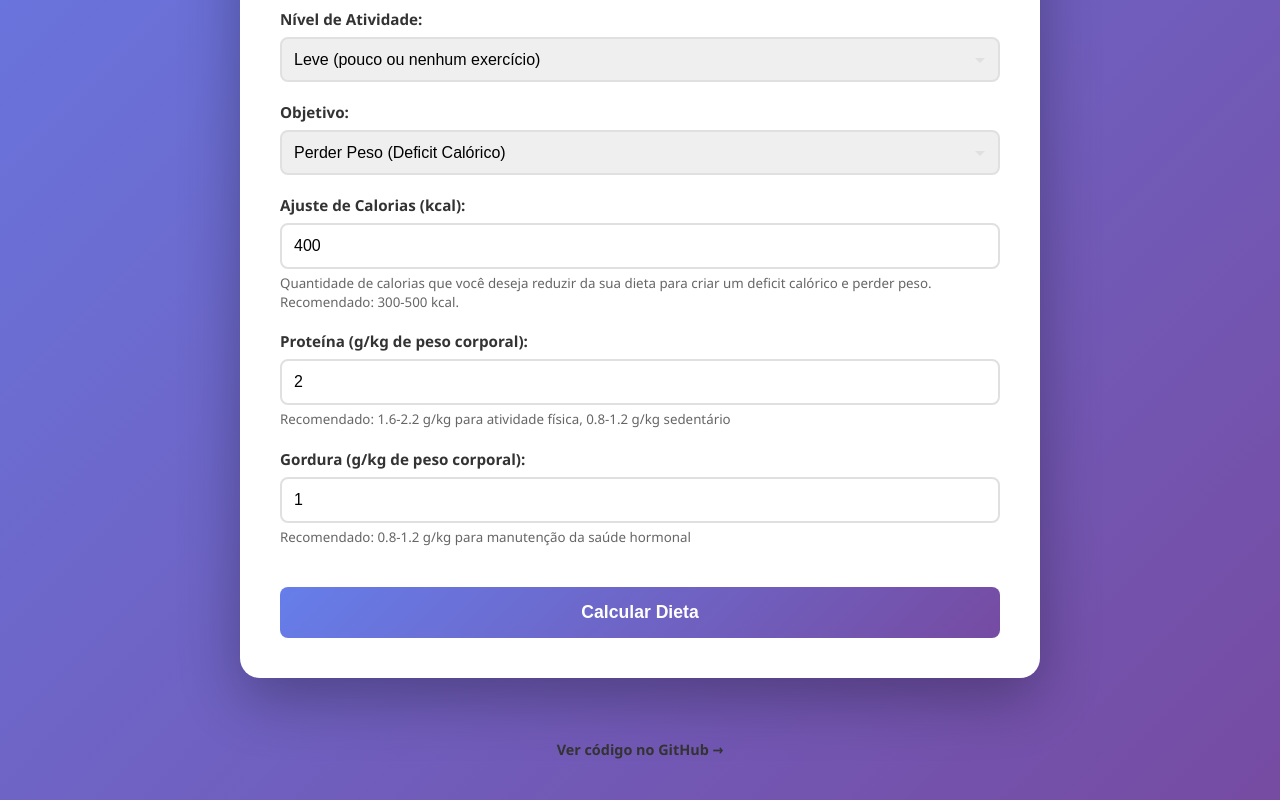
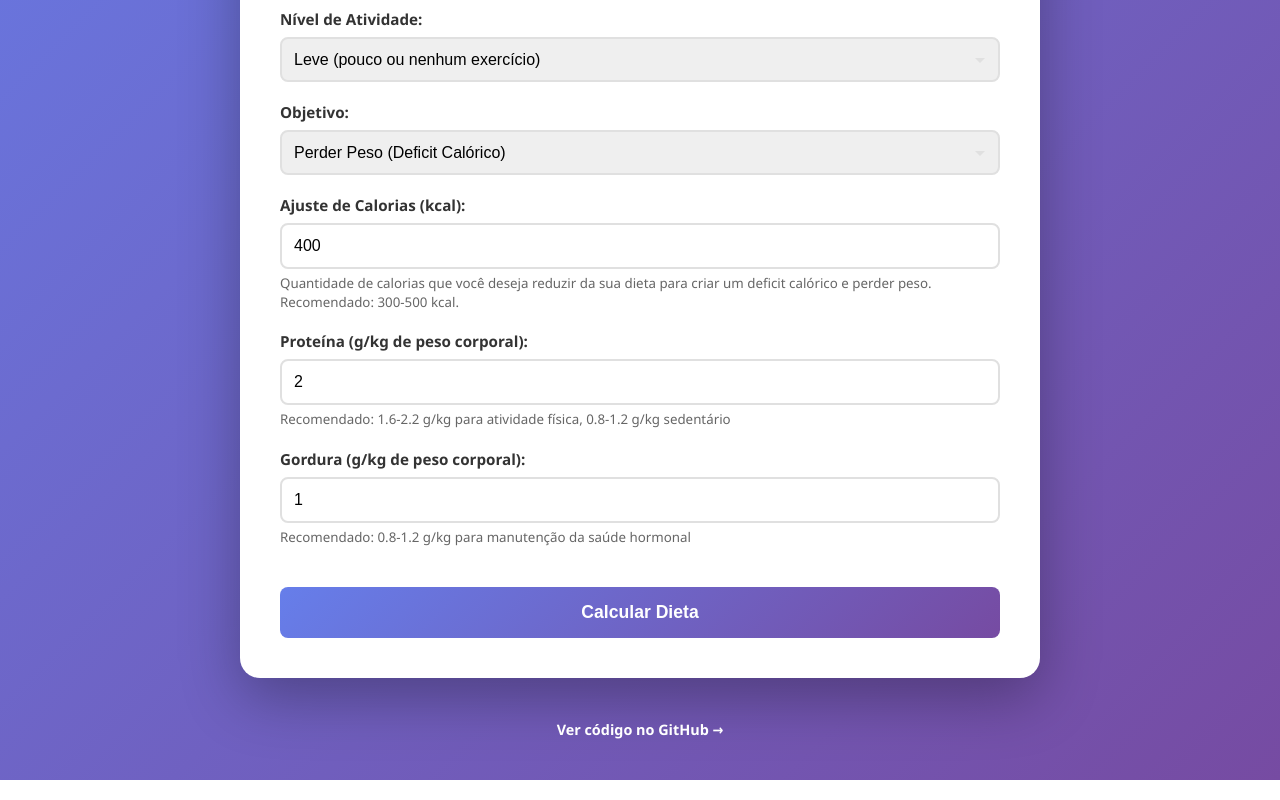
Before and after one commit to jaovitubr/calculadora-dieta, a plain HTML site: page public/index.html in a window 1280 px wide. Shown: the part 514-1314 px from the top of the page. Drawn offline with Linux system fonts and the light colour scheme.

Commit message:
Move footer styles to CSS and reduce spacing

```diff
--- a/public/index.html
+++ b/public/index.html
@@ -132,8 +132,8 @@
       </div>
     </div>
   </div>
-  <footer style="text-align: center; padding: 20px; margin-top: 40px;">
-    <a href="https://github.com/jaovitubr/calculadora-dieta" target="_blank" rel="noopener noreferrer" style="color: #333; text-decoration: none; font-weight: 600; font-size: 0.9em;">Ver código no GitHub →</a>
+  <footer>
+    <a href="https://github.com/jaovitubr/calculadora-dieta" target="_blank" rel="noopener noreferrer">Ver código no GitHub →</a>
   </footer>
   <script src="script.js"></script>
 </body>
--- a/public/styles.css
+++ b/public/styles.css
@@ -222,3 +222,21 @@ button:active {
   margin-top: 5px;
   line-height: 1.4;
 }
+
+footer {
+  text-align: center;
+  padding: 20px;
+  margin-top: 20px;
+}
+
+footer a {
+  color: white;
+  text-decoration: none;
+  font-weight: 600;
+  font-size: 0.9em;
+  transition: opacity 0.3s;
+}
+
+footer a:hover {
+  opacity: 0.8;
+}
```
